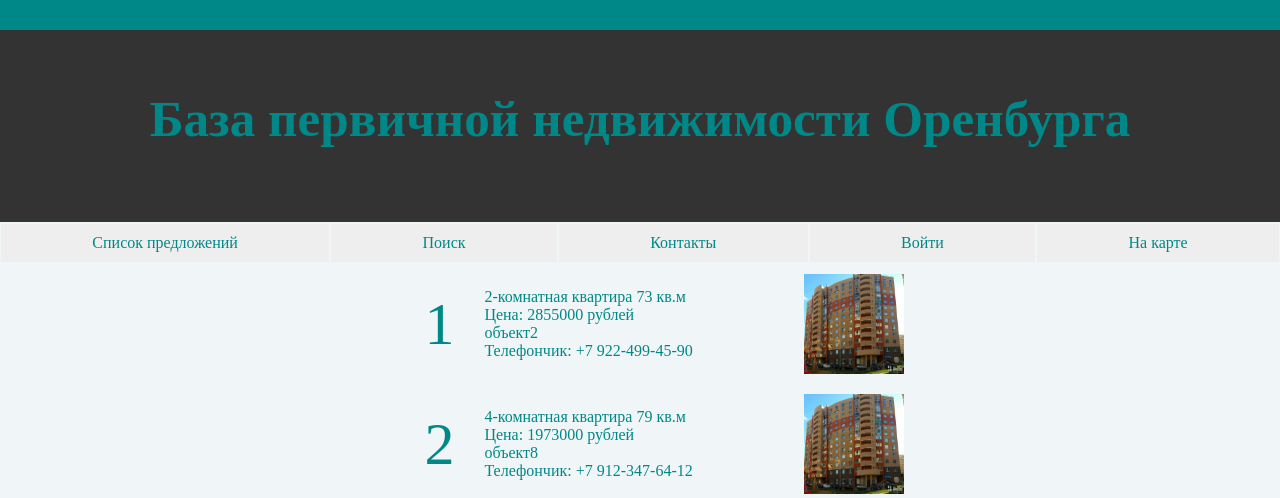
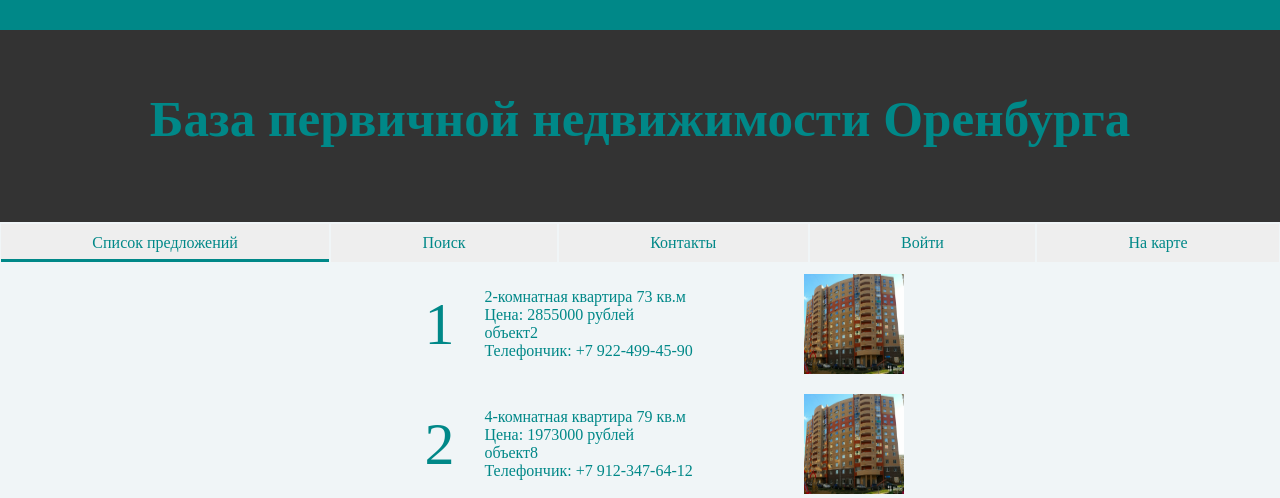
Before and after one commit to Mutanoball/RB2, a PHP site: page /Public/List.php in a window 1280 px wide. Shown: the top 498 px of the page. Run offline with PHP 8.4, Linux system fonts and the light colour scheme.

Commit message:
param menu

```diff
--- a/Public/Auth.php
+++ b/Public/Auth.php
@@ -6,6 +6,9 @@
     </head>
 
     <body>
-    <?php include "Header.php"?>
+    <?php
+    $page=4;
+    include "Header.php";
+    ?>
     </body>
 </html>
--- a/Public/Contacts.php
+++ b/Public/Contacts.php
@@ -6,6 +6,9 @@
     </head>
 
     <body>
-    <?php include "Header.php"?>
+    <?php
+    $page=3;
+    include "Header.php";
+    ?>
     </body>
 </html>
--- a/Public/Header.php
+++ b/Public/Header.php
@@ -1,11 +1,26 @@
+
         <link rel="stylesheet" type="text/css" href="Main.css"/>
 
         <hr class= "nomar" size=30 color=#088></hr>
         <div class="pervaplashka"><br><b>База первичной недвижимости Оренбурга</b><br></div>
         <div class="menu" align ="center">
-            <a href="List.php" class="boton">Список предложений</a>
-            <a href ="Search.php" class="boton">Поиск</a>
-            <a href ="Contacts.php" class="boton">Контакты</a>
-            <a href ="Search.php" class="boton">Войти</a>
-            <a class="boton">На карте</a>
+
+    <?php
+        if ($page == 1)
+            {echo'<p class="boton2">Список предложений</p>';}
+            else  {echo '<a href="List.php" class="boton">Список предложений</a>';}
+        if ($page == 2)
+            {echo'<p class="boton2">Поиск</p>';}
+            else  {echo '<a href="Search.php" class="boton">Поиск</a>';}
+        if ($page == 3)
+            {echo'<p class="boton2">Контакты</p>';}
+            else  {echo '<a href="Contacts.php" class="boton">Контакты</a>';}
+        if ($page == 4)
+            {echo'<p class="boton2">Войти</p>';}
+            else  {echo '<a href="Auth.php" class="boton">Войти</a>';}
+        if ($page == 5)
+            {echo'<p class="boton2">На карте</p>';}
+            else  {echo '<a href="List.php" class="boton">На карте</a>';}
+
+    ?>
         </div>
--- a/Public/List.php
+++ b/Public/List.php
@@ -1,5 +1,6 @@
 <?php
-$komnost = array ('0-комнатная квартира', '1-комнатная квартира', '2-комнатная квартира', '3-комнатная квартира', '4-комнатная квартира');
+$page=1;
+$komnost = array ('1-комнатная квартира', '2-комнатная квартира', '3-комнатная квартира', '4-комнатная квартира');
 $price = array ();
 $telnum = array ();
 $telprefix = array ('922','912','903');
@@ -26,7 +27,7 @@ for ($i = 0; $i<16; $i++)
 <?php
 include "Header.php";
 for ($i = 1; $i < 16; $i++ ){
-$z1=mt_rand(1,4);
+$z1=mt_rand(0,3);
 $z2=mt_rand(0,7);
 echo "<div class ='list2'><div class='bignum'>$i</div><div class ='liist'>$komnost[$z1] $sqarea[$i] кв.м <br>Ценa: $price[$i] рублей<br>$Slist[$z2]<br>Телефончик: $telnum[$i]<br></div>  <img width='100' height='100' src='01.jpg'></Div>\n";
 }
--- a/Public/Main.css
+++ b/Public/Main.css
@@ -49,6 +49,20 @@ border-radius:  45px;
   padding:10px 10px;
   transition:all 0.3s;
   flex-grow: 1;
+  }
+.boton2 {
+  display:block;
+  background:#eee;
+  color:#088;
+  font-family: DaxlinePro-Regular;
+  font-weight: 300;
+  text-decoration:none;
+  text-align:center;
+  margin:2px 1px;
+  padding:10px 10px;
+  transition:all 0.3s;
+  flex-grow: 1;
+  box-shadow:0px -3px 0 #088 inset;
   }
  .boton:hover{
   box-shadow:0px -3px 0 #088 inset;
--- a/Public/Search.php
+++ b/Public/Search.php
@@ -6,6 +6,9 @@
     </head>
 
     <body>
-    <?php include "Header.php"?>
+    <?php
+    $page=2;
+    include "Header.php";
+    ?>
     </body>
 </html>
```
